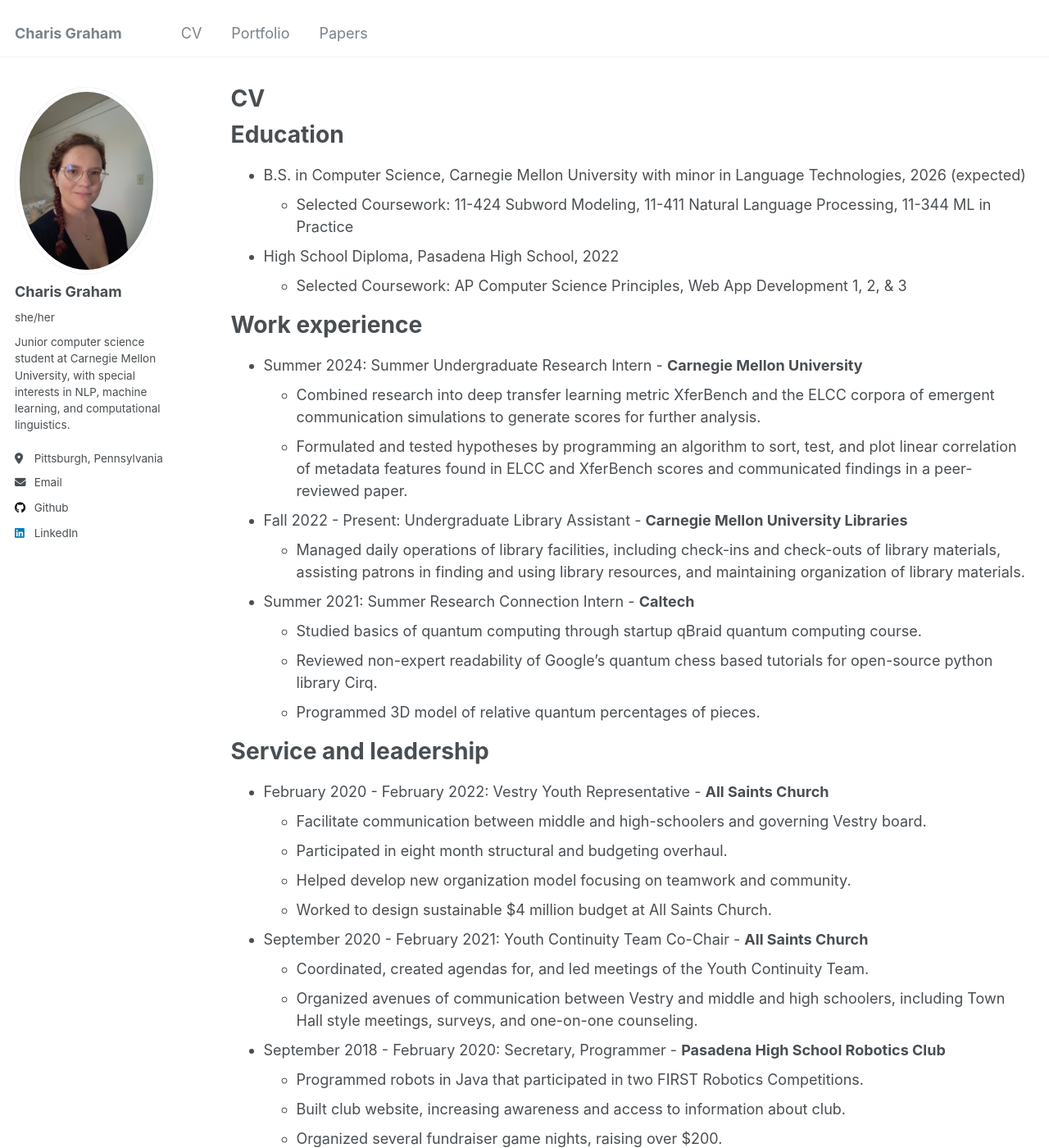
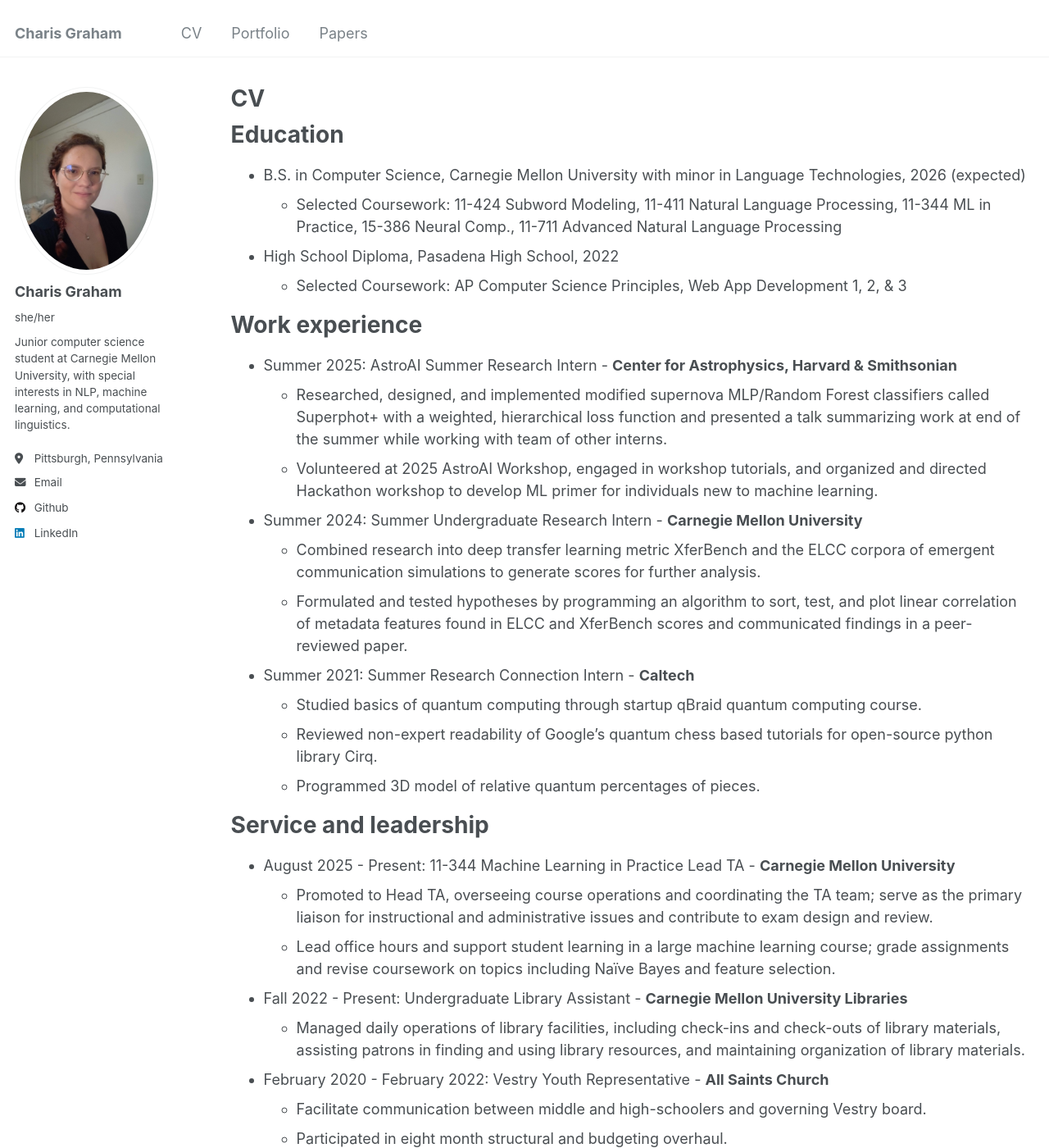
Before and after one commit to Charis-Graham/Charis-Graham.github.io, a Jekyll site: the page built from _pages/cv.md, in a window 1280 px wide and 1400 px high. Shown: the whole window at 82% size. Built offline with Jekyll 4.4.1, drawn with Linux system fonts in a browser that asks for light colours.

Commit message:
Update cv.md

```diff
--- a/_pages/cv.md
+++ b/_pages/cv.md
@@ -12,21 +12,21 @@
 Education
 ======
 * B.S. in Computer Science, Carnegie Mellon University with minor in Language Technologies, 2026 (expected)
-  * Selected Coursework: 11-424 Subword Modeling, 11-411 Natural Language Processing, 11-344 ML in Practice
+  * Selected Coursework: 11-424 Subword Modeling, 11-411 Natural Language Processing, 11-344 ML in Practice, 15-386 Neural Comp., 11-711 Advanced Natural Language Processing
 * High School Diploma, Pasadena High School, 2022
   * Selected Coursework: AP Computer Science Principles, Web App Development 1, 2, & 3
 
 Work experience
 ======
+* Summer 2025: AstroAI Summer Research Intern - **Center for Astrophysics, Harvard & Smithsonian**
+  * Researched, designed, and implemented modified supernova MLP/Random Forest classifiers called Superphot+ with a weighted, hierarchical loss function and presented a talk summarizing work at end of the summer while working with team of other interns.
+  * Volunteered at 2025 AstroAI Workshop, engaged in workshop tutorials, and organized and directed Hackathon workshop to develop ML primer for individuals new to machine learning.
+
 * Summer 2024: Summer Undergraduate Research Intern - **Carnegie Mellon University**
   * Combined research into deep transfer learning metric XferBench and the ELCC corpora of emergent
 communication simulations to generate scores for further analysis.
   * Formulated and tested hypotheses by programming an algorithm to sort, test, and plot linear correlation of
 metadata features found in ELCC and XferBench scores and communicated findings in a peer-reviewed paper.
-
-* Fall 2022 - Present: Undergraduate Library Assistant - **Carnegie Mellon University Libraries**
-  * Managed daily operations of library facilities, including check-ins and check-outs of library materials, assisting
-patrons in finding and using library resources, and maintaining organization of library materials.
 
 * Summer 2021: Summer Research Connection Intern - **Caltech**
   * Studied basics of quantum computing through startup qBraid quantum computing course.
@@ -35,6 +35,12 @@
 
 Service and leadership
 ======
+* August 2025 - Present: 11-344 Machine Learning in Practice Lead TA - **Carnegie Mellon University**
+  * Promoted to Head TA, overseeing course operations and coordinating the TA team; serve as the primary liaison for instructional and administrative issues and contribute to exam design and review.
+  * Lead office hours and support student learning in a large machine learning course; grade assignments and revise coursework on topics including Naïve Bayes and feature selection.
+* Fall 2022 - Present: Undergraduate Library Assistant - **Carnegie Mellon University Libraries**
+  * Managed daily operations of library facilities, including check-ins and check-outs of library materials, assisting
+patrons in finding and using library resources, and maintaining organization of library materials.
 * February 2020 - February 2022: Vestry Youth Representative - **All Saints Church**
   * Facilitate communication between middle and high-schoolers and governing Vestry board.
   * Participated in eight month structural and budgeting overhaul.
```
